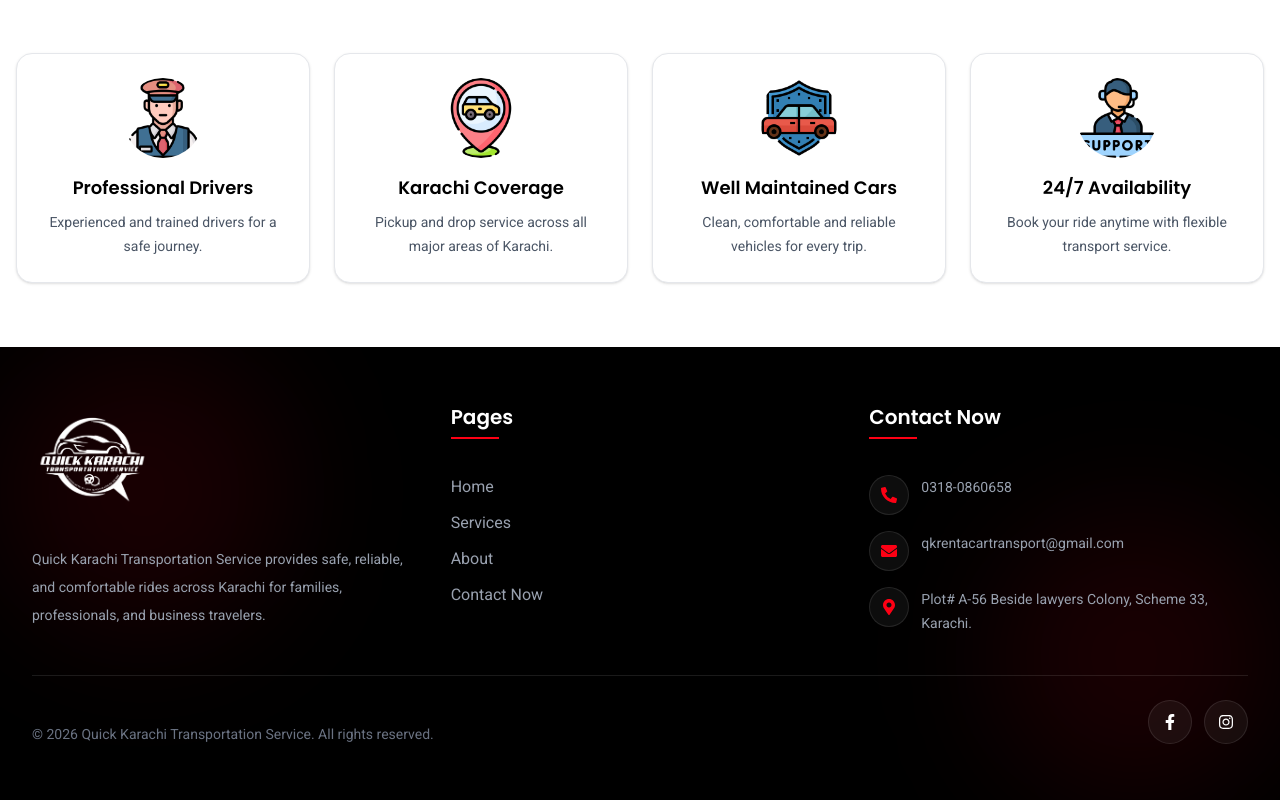
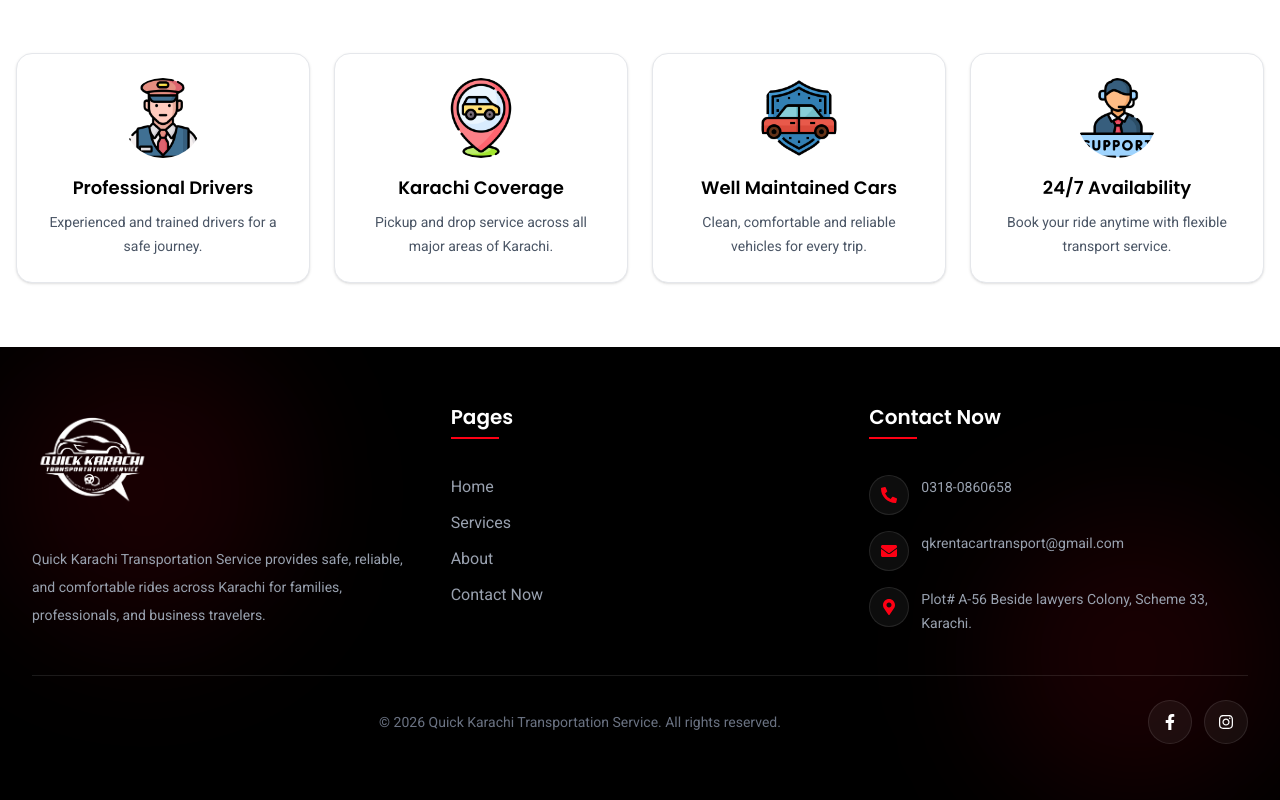
Before and after one commit to AMoizKhan/Quick-Karachi, a Next.js app: page / in a window 1280 px wide. Shown: the part 6579-7379 px from the top of the page. Built offline with nearby package versions, Linux system fonts and the light colour scheme.

Commit message:
text in cneter

```diff
--- a/app/components/Footer/Footer.jsx
+++ b/app/components/Footer/Footer.jsx
@@ -41,7 +41,6 @@
       <div className="relative mx-auto px-4 sm:px-6 lg:px-8 py-14">
         {/* Top Section */}
         <div className="grid grid-cols-1 md:grid-cols-3 gap-10 border-b border-white/10 pb-10">
-
           {/* Logo + About */}
           <div>
             <Link href="/" className="inline-block">
@@ -135,13 +134,12 @@
         </div>
 
         {/* Bottom Section */}
-        <div className="pt-6 flex flex-col md:flex-row items-end justify-between gap-5">
-        <p className="text-sm text-gray-500 text-left md:text-center">
-  &copy; {new Date().getFullYear()} Quick Karachi Transportation
-  Service. All rights reserved.
+        <div className="pt-6 flex flex-col md:flex-row items-center justify-between gap-5">
+  <p className="text-sm text-gray-500 text-center md:flex-1">
+    &copy; {new Date().getFullYear()} Quick Karachi Transportation Service.
+    All rights reserved.
   </p>
 
-          {/* Social Icons */}
   <div className="flex items-center gap-3">
     {socialLinks.map(({ label, href, icon: Icon }) => (
       <a
```
Lines whose indentation alone changed are shown as unchanged.
